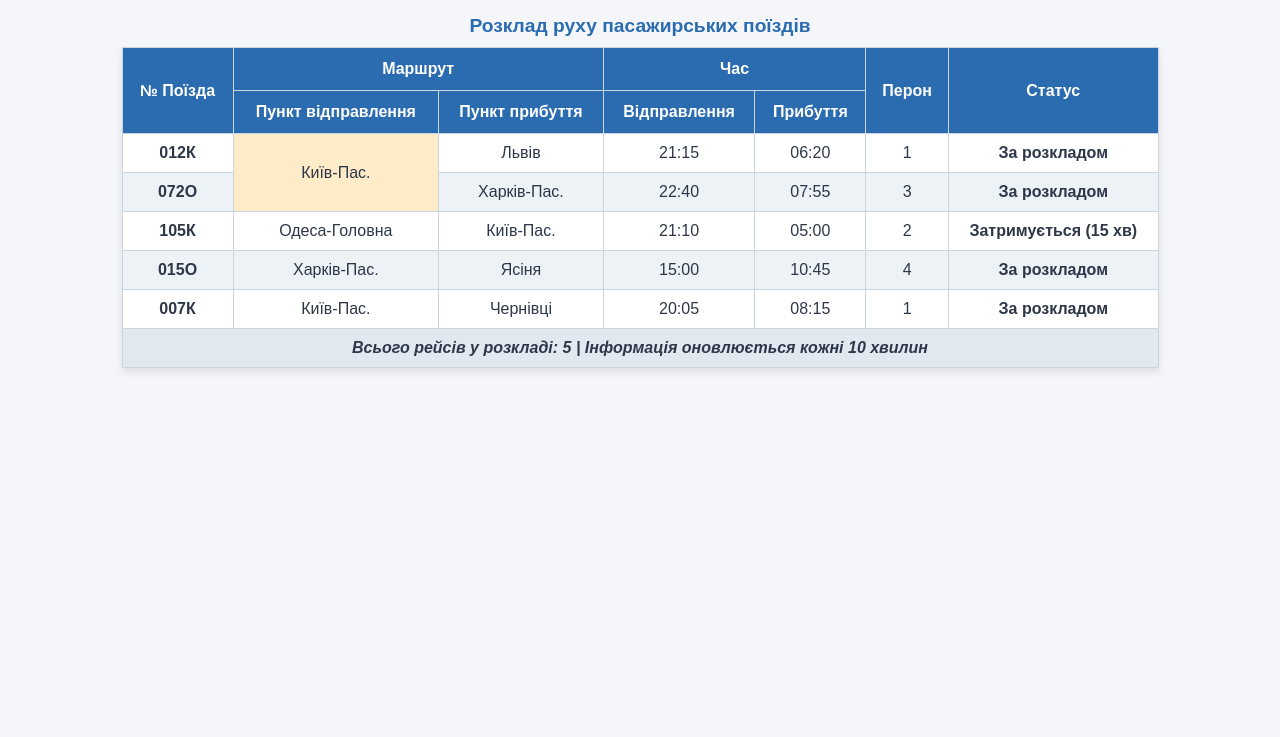
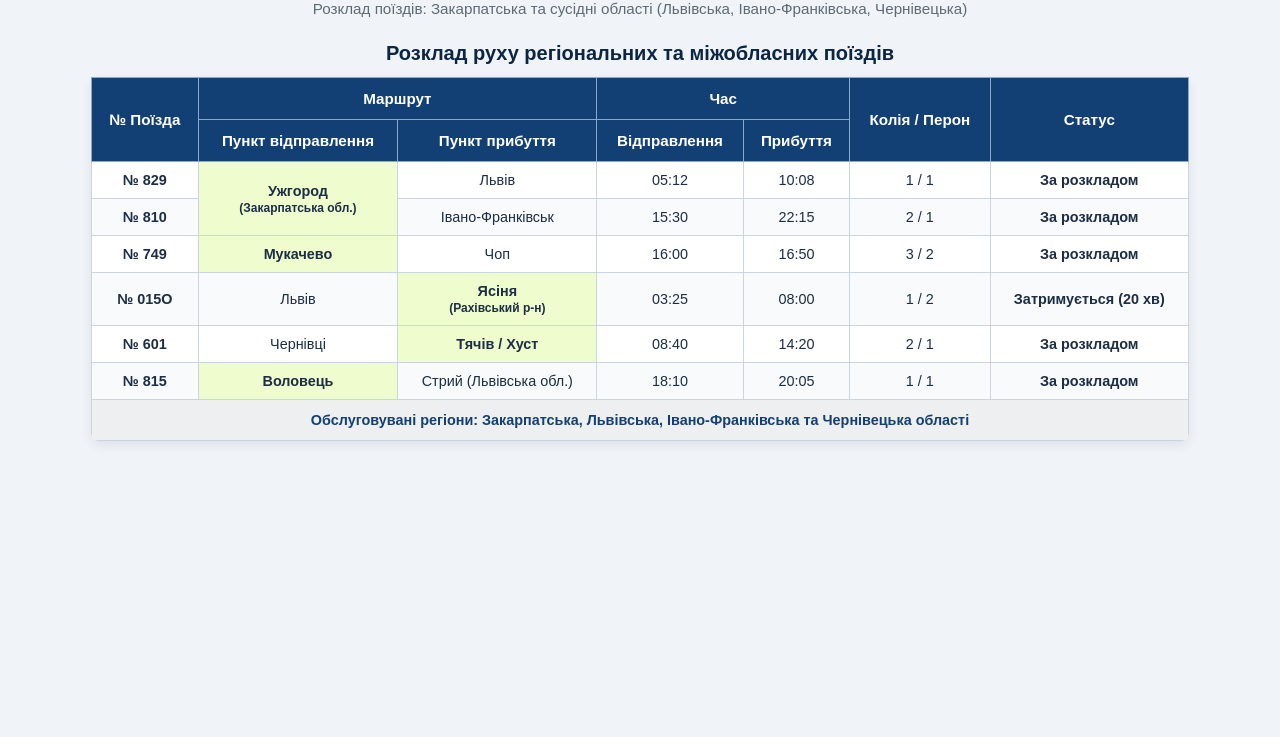
Before and after one commit to 25sichi-del/-, a plain HTML site: page index.html in a window 1280 px wide. Shown: the part 63-800 px from the top of the page. Drawn offline with Linux system fonts and the light colour scheme.

Commit message:
Update train schedule and styles in index.html

```diff
--- a/index.html
+++ b/index.html
@@ -3,44 +3,55 @@
 <head>
   <meta charset="UTF-8">
   <meta name="viewport" content="width=device-width, initial-scale=1.0">
-  <title>Лабораторна робота №5 — Варіант 23</title>
+  <title>Лабораторна робота №5 — Варіант 23 (Закарпаття)</title>
   <style>
     /* Основні стилі для сторінки */
     body {
       font-family: Arial, sans-serif;
       margin: 30px;
-      background-color: #f4f6f9;
+      background-color: #f0f4f8;
     }
 
     h2 {
-      color: #1a365d;
+      color: #1b4965;
       text-align: center;
+      margin-bottom: 5px;
+    }
+
+    .subtitle {
+      text-align: center;
+      color: #5c6b73;
+      margin-bottom: 25px;
+      font-size: 0.95em;
     }
 
     /* Стилі для таблиці */
     .schedule-table {
-      width: 85%;
-      margin: 20px auto;
-      border-collapse: collapse; /* Об'єднання меж для чистого вигляду */
-      box-shadow: 0 4px 8px rgba(0, 0, 0, 0.1);
+      width: 90%;
+      margin: 0 auto;
+      border-collapse: collapse; /* Об'єднання меж */
+      box-shadow: 0 4px 12px rgba(0, 0, 0, 0.08);
       background-color: #ffffff;
+      border-radius: 8px;
+      overflow: hidden;
     }
 
     /* Назва таблиці (caption) */
     .schedule-table caption {
-      font-size: 1.2em;
+      font-size: 1.25em;
       font-weight: bold;
-      margin-bottom: 10px;
-      color: #2b6cb0;
+      padding-bottom: 12px;
+      color: #0b2545;
     }
 
     /* Оформлення заголовків */
     .schedule-table th {
-      background-color: #2b6cb0; /* Синій фон заголовка */
+      background-color: #134074; /* Темно-синій закарпатський мотив */
       color: #ffffff;             /* Білий колір тексту */
-      padding: 12px;
-      border: 1px solid #cbd5e0;
+      padding: 12px 10px;
+      border: 1px solid #8da9c4;
       text-align: center;
+      font-size: 0.95em;
     }
 
     /* Оформлення звичайних комірок */
@@ -48,12 +59,13 @@
       padding: 10px;
       border: 1px solid #cbd5e0;
       text-align: center;
-      color: #2d3748;
+      color: #1d2d44;
+      font-size: 0.9em;
     }
 
     /* Зебра-ефект: чергування кольорів рядків */
     .schedule-table tbody tr:nth-child(even) {
-      background-color: #edf2f7;
+      background-color: #f8fafc;
     }
 
     /* Ефект наведення курсору на рядок */
@@ -61,32 +73,40 @@
       background-color: #e2e8f0;
     }
 
-    /* Стилі для комірок зі статусом */
-    .status-active {
-      color: #2f855a; /* Зелений колір */
+    /* Стилі для статусу поїзда */
+    .status-ok {
+      color: #2e7d32; /* Зелений */
       font-weight: bold;
     }
 
-    .status-delayed {
-      color: #c53030; /* Червоний колір */
+    .status-delay {
+      color: #c62828; /* Червоний */
+      font-weight: bold;
+    }
+
+    /* Виділення регіонів */
+    .highlight-zak {
+      background-color: #eefcce !important; /* Ніжно-салатовий для Закарпаття */
       font-weight: bold;
     }
 
     /* Підсумковий блок tfoot */
     .schedule-table tfoot td {
-      background-color: #e2e8f0;
+      background-color: #eeeff0;
       font-weight: bold;
-      font-style: italic;
+      color: #134074;
+      padding: 12px;
     }
   </style>
 </head>
 <body>
 
-  <h2>Лабораторна робота №5. Робота з таблицями</h2>
+  <h2>Лабораторна робота №5</h2>
+  <div class="subtitle">Розклад поїздів: Закарпатська та сусідні області (Львівська, Івано-Франківська, Чернівецька)</div>
 
   <!-- Створення таблиці "Розклад поїздів" -->
   <table class="schedule-table">
-    <caption>Розклад руху пасажирських поїздів</caption>
+    <caption>Розклад руху регіональних та міжобласних поїздів</caption>
 
     <!-- Заголовок таблиці (<thead>) -->
     <thead>
@@ -94,7 +114,7 @@
         <th rowspan="2">№ Поїзда</th>
         <th colspan="2">Маршрут</th>
         <th colspan="2">Час</th>
-        <th rowspan="2">Перон</th>
+        <th rowspan="2">Колія / Перон</th>
         <th rowspan="2">Статус</th>
       </tr>
       <tr>
@@ -107,58 +127,77 @@
 
     <!-- Основна частина таблиці (<tbody>) -->
     <tbody>
+      <!-- Приклад 1: Об'єднання rowspan для Ужгорода (Закарпаття -> Львів / Франківськ) -->
       <tr>
-        <td><strong>012К</strong></td>
-        <!-- Об'єднання по вертикалі: два поїзди вирушають з одного міста -->
-        <td rowspan="2" style="background-color: #feebc8;">Київ-Пас.</td>
+        <td><strong>№ 829</strong></td>
+        <td rowspan="2" class="highlight-zak">Ужгород<br><small>(Закарпатська обл.)</small></td>
         <td>Львів</td>
-        <td>21:15</td>
-        <td>06:20</td>
-        <td>1</td>
-        <td class="status-active">За розкладом</td>
+        <td>05:12</td>
+        <td>10:08</td>
+        <td>1 / 1</td>
+        <td class="status-ok">За розкладом</td>
       </tr>
       <tr>
-        <td><strong>072О</strong></td>
-        <td>Харків-Пас.</td>
-        <td>22:40</td>
-        <td>07:55</td>
-        <td>3</td>
-        <td class="status-active">За розкладом</td>
+        <td><strong>№ 810</strong></td>
+        <td>Івано-Франківськ</td>
+        <td>15:30</td>
+        <td>22:15</td>
+        <td>2 / 1</td>
+        <td class="status-ok">За розкладом</td>
       </tr>
+
+      <!-- Приклад 2: Мукачево -> Сусідні області -->
       <tr>
-        <td><strong>105К</strong></td>
-        <td>Одеса-Головна</td>
-        <td>Київ-Пас.</td>
-        <td>21:10</td>
-        <td>05:00</td>
-        <td>2</td>
-        <td class="status-delayed">Затримується (15 хв)</td>
+        <td><strong>№ 749</strong></td>
+        <td class="highlight-zak">Мукачево</td>
+        <td>Чоп</td>
+        <td>16:00</td>
+        <td>16:50</td>
+        <td>3 / 2</td>
+        <td class="status-ok">За розкладом</td>
       </tr>
+
+      <!-- Приклад 3: Затримка рейсів (Львів -> Закарпаття) -->
       <tr>
-        <td><strong>015О</strong></td>
-        <td>Харків-Пас.</td>
-        <td>Ясіня</td>
-        <td>15:00</td>
-        <td>10:45</td>
-        <td>4</td>
-        <td class="status-active">За розкладом</td>
+        <td><strong>№ 015О</strong></td>
+        <td>Львів</td>
+        <td class="highlight-zak">Ясіня<br><small>(Рахівський р-н)</small></td>
+        <td>03:25</td>
+        <td>08:00</td>
+        <td>1 / 2</td>
+        <td class="status-delay">Затримується (20 хв)</td>
       </tr>
+
+      <!-- Приклад 4: Чернівці -> Закарпаття -->
       <tr>
-        <td><strong>007К</strong></td>
-        <td>Київ-Пас.</td>
+        <td><strong>№ 601</strong></td>
         <td>Чернівці</td>
+        <td class="highlight-zak">Тячів / Хуст</td>
+        <td>08:40</td>
+        <td>14:20</td>
+        <td>2 / 1</td>
+        <td class="status-ok">За розкладом</td>
+      </tr>
+
+      <!-- Приклад 5: Воловець -> Львів -->
+      <tr>
+        <td><strong>№ 815</strong></td>
+        <td class="highlight-zak">Воловець</td>
+        <td>Стрий (Львівська обл.)</td>
+        <td>18:10</td>
         <td>20:05</td>
-        <td>08:15</td>
-        <td>1</td>
-        <td class="status-active">За розкладом</td>
+        <td>1 / 1</td>
+        <td class="status-ok">За розкладом</td>
       </tr>
     </tbody>
 
     <!-- Підсумкова частина таблиці (<tfoot>) -->
     <tfoot>
       <tr>
-        <!-- Об'єднання по горизонталі 7 стовпчиків для загальної інформації -->
-        <td colspan="7">Всього рейсів у розкладі: 5 | Інформація оновлюється кожні 10 хвилин</td>
+        <!-- Об'єднання colspan на 7 стовпчиків -->
+        <td colspan="7">
+          Обслуговувані регіони: Закарпатська, Львівська, Івано-Франківська та Чернівецька області
+        </td>
       </tr>
     </tfoot>
   </table>
```
